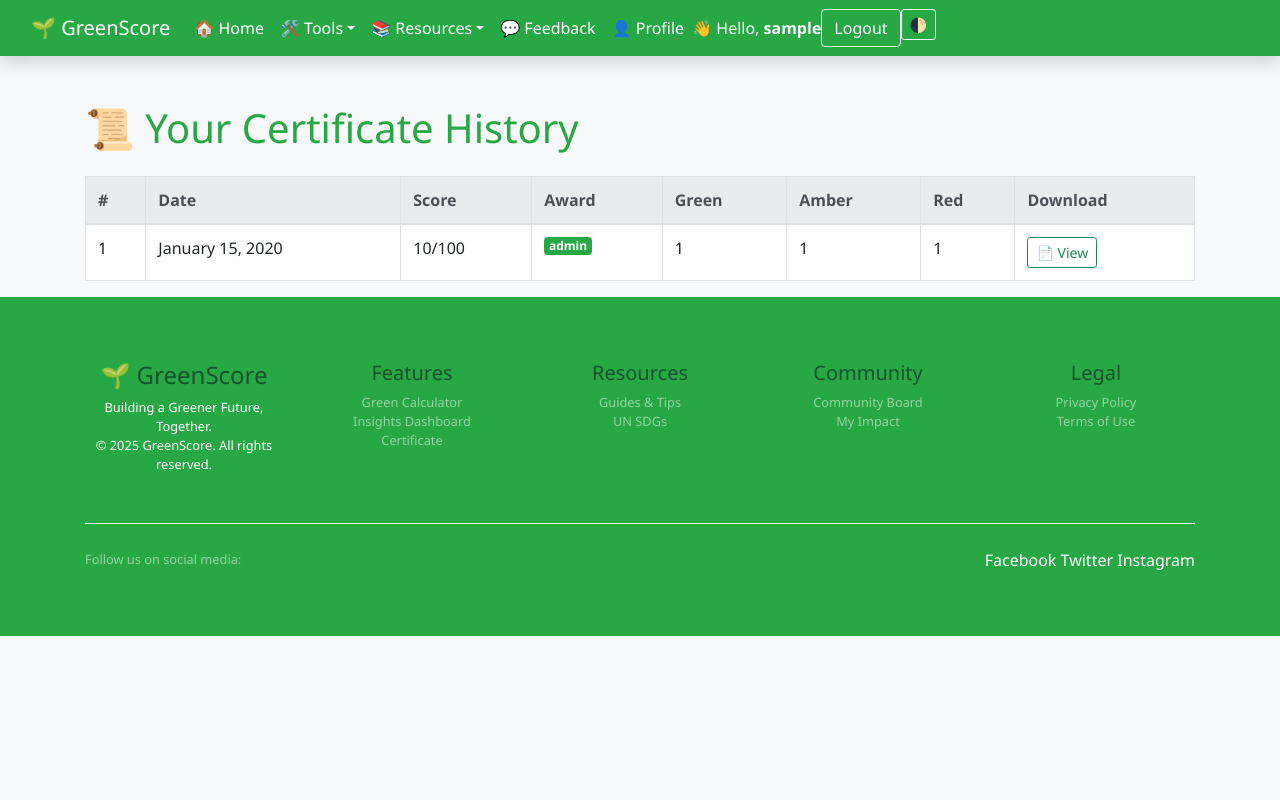
After one commit to Lancelcode/Graded-Unit-2-webpage, a PHP site: page /certificate_history.php in a window 1280 px wide. The commit adds this page. Run offline with PHP 8.4, Linux system fonts and the light colour scheme; the visitor is signed in with stand-in values (Sample User, id 1); tables that the repository leaves empty or names only in its code hold one stand-in row (values such as "Sample post").

Commit message:
fix in certificate_history.php

```diff
--- /dev/null
+++ b/certificate_history.php
@@ -0,0 +1,81 @@
+<?php
+require_once 'includes/init.php';
+require_once 'includes/connect_db.php';
+include 'includes/nav.php';
+
+if (!isset($_SESSION['id'])) {
+    header('Location: login.php');
+    exit();
+}
+
+$user_id = $_SESSION['id'];
+$username = $_SESSION['username'];
+?>
+
+<!DOCTYPE html>
+<html lang="en">
+<head>
+    <meta charset="UTF-8">
+    <title>Certificate History | GreenScore</title>
+    <meta name="viewport" content="width=device-width, initial-scale=1">
+
+    <!-- Bootstrap & Custom Styles -->
+    <link rel="stylesheet" href="https://stackpath.bootstrapcdn.com/bootstrap/4.5.2/css/bootstrap.min.css">
+    <link rel="stylesheet" href="style.css">
+</head>
+<body>
+<div class="container mt-5">
+    <h1 class="text-success mb-4">📜 Your Certificate History</h1>
+
+    <?php
+    $query = "SELECT * FROM green_calculator_results WHERE user_id = $user_id ORDER BY submitted_at DESC";
+    $result = mysqli_query($link, $query);
+
+    if (mysqli_num_rows($result) > 0): ?>
+        <div class="table-responsive">
+            <table class="table table-bordered table-hover bg-white">
+                <thead class="thead-light">
+                <tr>
+                    <th>#</th>
+                    <th>Date</th>
+                    <th>Score</th>
+                    <th>Award</th>
+                    <th>Green</th>
+                    <th>Amber</th>
+                    <th>Red</th>
+                    <th>Download</th>
+                </tr>
+                </thead>
+                <tbody>
+                <?php $count = 1; while ($row = mysqli_fetch_assoc($result)): ?>
+                    <tr>
+                        <td><?= $count++ ?></td>
+                        <td><?= date('F j, Y', strtotime($row['submitted_at'])) ?></td>
+                        <td><?= $row['total_score'] ?>/100</td>
+                        <td><span class="badge badge-success"><?= $row['award_level'] ?></span></td>
+                        <td><?= $row['green_count'] ?></td>
+                        <td><?= $row['amber_count'] ?></td>
+                        <td><?= $row['red_count'] ?></td>
+                        <td>
+                            <a href="certificate_preview.php?level=<?= urlencode($row['award_level']) ?>" class="btn btn-outline-success btn-sm">
+                                📄 View
+                            </a>
+                        </td>
+                    </tr>
+                <?php endwhile; ?>
+                </tbody>
+            </table>
+        </div>
+    <?php else: ?>
+        <p class="text-muted">You haven't earned any certificates yet. Try the <a href="green_calculator.php">Green Calculator</a>!</p>
+    <?php endif;
+
+    mysqli_close($link);
+    ?>
+</div>
+
+<?php include 'includes/footer.php'; ?>
+<!-- Bootstrap JS -->
+<script src="https://cdn.jsdelivr.net/npm/bootstrap@5.3.3/dist/js/bootstrap.bundle.min.js"></script>
+</body>
+</html>
--- a/includes/nav.php
+++ b/includes/nav.php
@@ -22,7 +22,7 @@ if (session_status() === PHP_SESSION_NONE) {
                            data-bs-toggle="dropdown" aria-expanded="false">🛠️ Tools</a>
                         <ul class="dropdown-menu">
                             <li><a class="dropdown-item" href="green_calculator.php">🧮 Green Calculator</a></li>
-                            <li><a class="dropdown-item" href="certificate_preview.php">📄 View Certificate</a></li>
+                            <li><a class="dropdown-item" href="certificate_history.php">📄 My Certificate History</a></li>
                             <li><a class="dropdown-item" href="buy_points.php">💸 Buy Points</a></li>
                             <li><a class="dropdown-item" href="my_impact.php">📊 My Impact</a></li>
                         </ul>
--- a/my_impact.php
+++ b/my_impact.php
@@ -63,6 +63,6 @@
 
 <!-- Bootstrap Scripts -->
 <script src="https://cdn.jsdelivr.net/npm/jquery@3.6.0/dist/jquery.min.js"></script>
-<script src="https://cdn.jsdelivr.net/npm/bootstrap@4.6.2/dist/js/bootstrap.bundle.min.js"></script>
+<script src="https://cdn.jsdelivr.net/npm/bootstrap@5.3.3/dist/js/bootstrap.bundle.min.js"></script>
 </body>
 </html>
```
